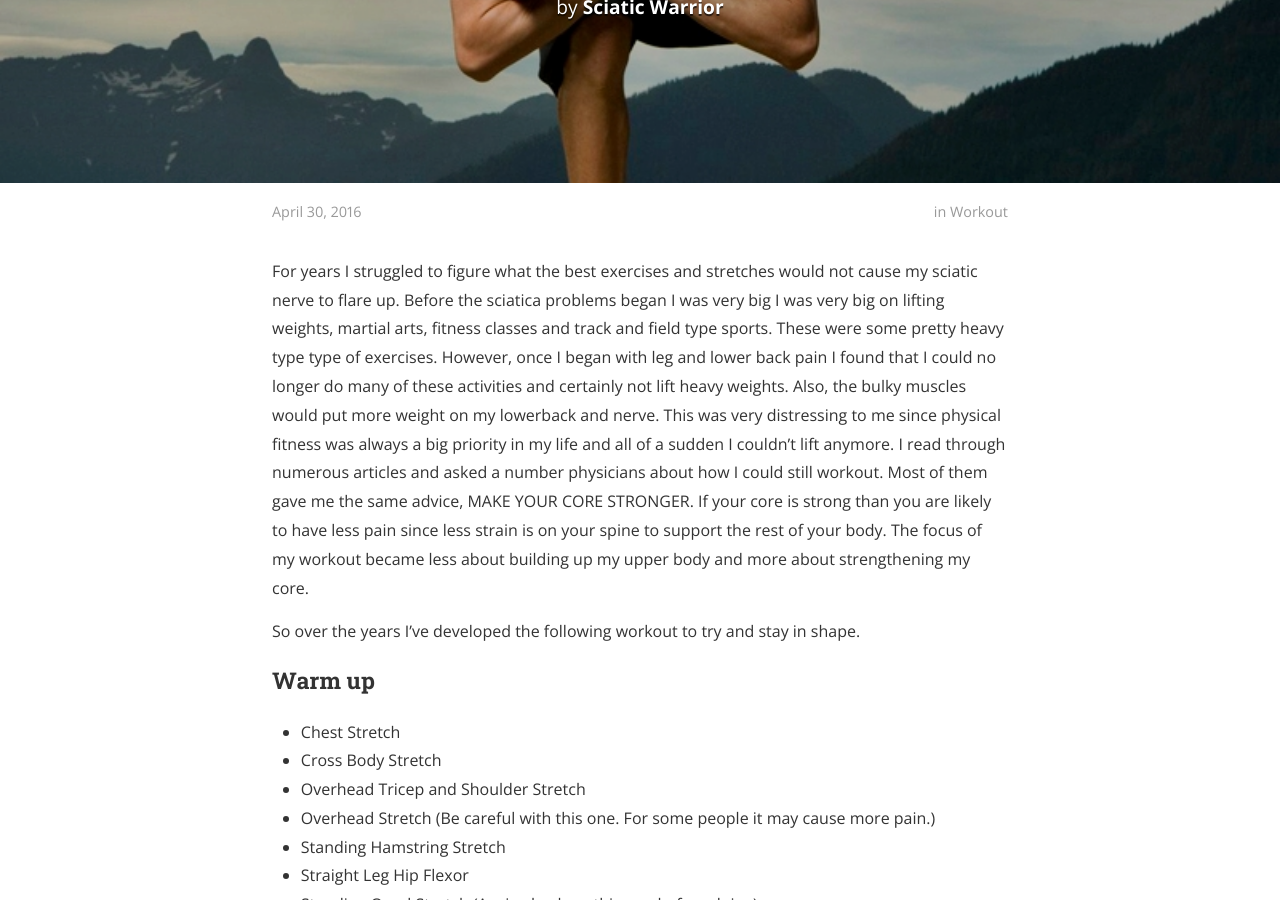
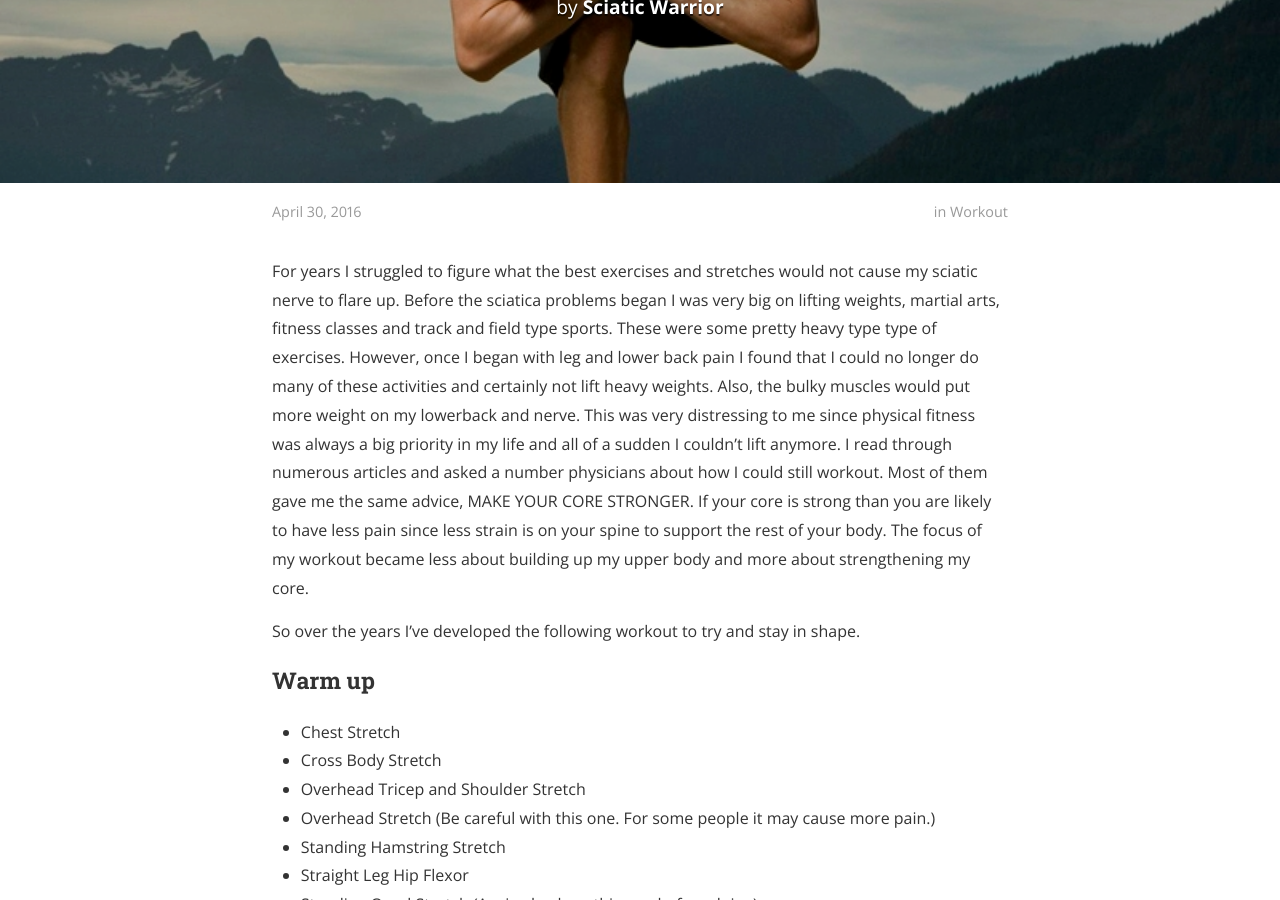
Before and after one commit to sciaticawarrior/sciaticatest, a Jekyll site: the page built from _posts/2016-04-30-sciatica-workout.markdown, in a window 1280 px wide and 900 px high, scrolled down 320 px. Built offline with Jekyll 4.4.1, drawn with Linux system fonts in a browser that asks for light colours; nearby versions of some CDN libraries; comment, search, counter and statistics services are not loaded; a style sheet for code colours, icons or effects is not loaded.

Commit message:
Update 2016-04-30-sciatica-workout.markdown

```diff
--- a/_posts/2016-04-30-sciatica-workout.markdown
+++ b/_posts/2016-04-30-sciatica-workout.markdown
@@ -8,7 +8,7 @@ tags: sciatica workout health
 cover: "assets/hatha-yoga.jpg"
 ---
 
-For years I struggled to figure what the best exercises and stretches would not cause my sciatic nerve to flare up. Before the sciatica problems began I was very big I was very big on lifting weights, martial arts, fitness classes and track and field type sports. These were some pretty heavy type type of exercises. However, once I began with leg and lower back pain I found that I could no longer do many of these activities and certainly not lift heavy weights. Also, the bulky muscles would put more weight on my lowerback and nerve. This was very distressing to me since physical fitness was always a big priority in my life and all of a sudden I couldn't lift anymore. I read through numerous articles and asked a number physicians about how I could still workout. Most of them gave me the same advice, MAKE YOUR CORE STRONGER. If your core is strong than you are likely to have less pain since less strain is on your spine to support the rest of your body. The focus of my workout became less about building up my upper body and more about strengthening my core.
+For years I struggled to figure what the best exercises and stretches would not cause my sciatic nerve to flare up. Before the sciatica problems began I was very big on lifting weights, martial arts, fitness classes and track and field type sports. These were some pretty heavy type type of exercises. However, once I began with leg and lower back pain I found that I could no longer do many of these activities and certainly not lift heavy weights. Also, the bulky muscles would put more weight on my lowerback and nerve. This was very distressing to me since physical fitness was always a big priority in my life and all of a sudden I couldn't lift anymore. I read through numerous articles and asked a number physicians about how I could still workout. Most of them gave me the same advice, MAKE YOUR CORE STRONGER. If your core is strong than you are likely to have less pain since less strain is on your spine to support the rest of your body. The focus of my workout became less about building up my upper body and more about strengthening my core.
 
 So over the years I've developed the following workout to try and stay in shape.
 
@@ -52,6 +52,7 @@ Three Repitions
 * Pushups - Triangle
 
 2nd Rotation:
+
 * Kneeling Lat Pull Down with bands
 * Pike Pushups
 * Forarm to Hand Planks
```
